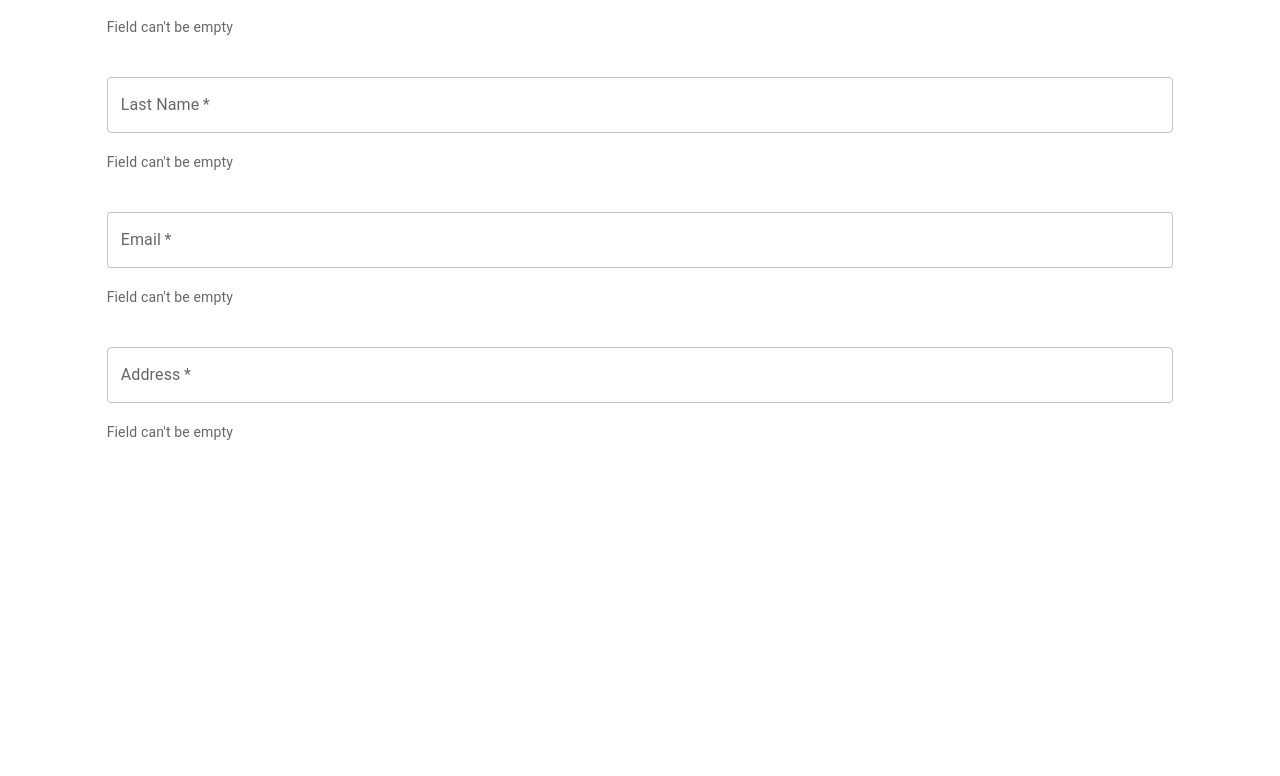
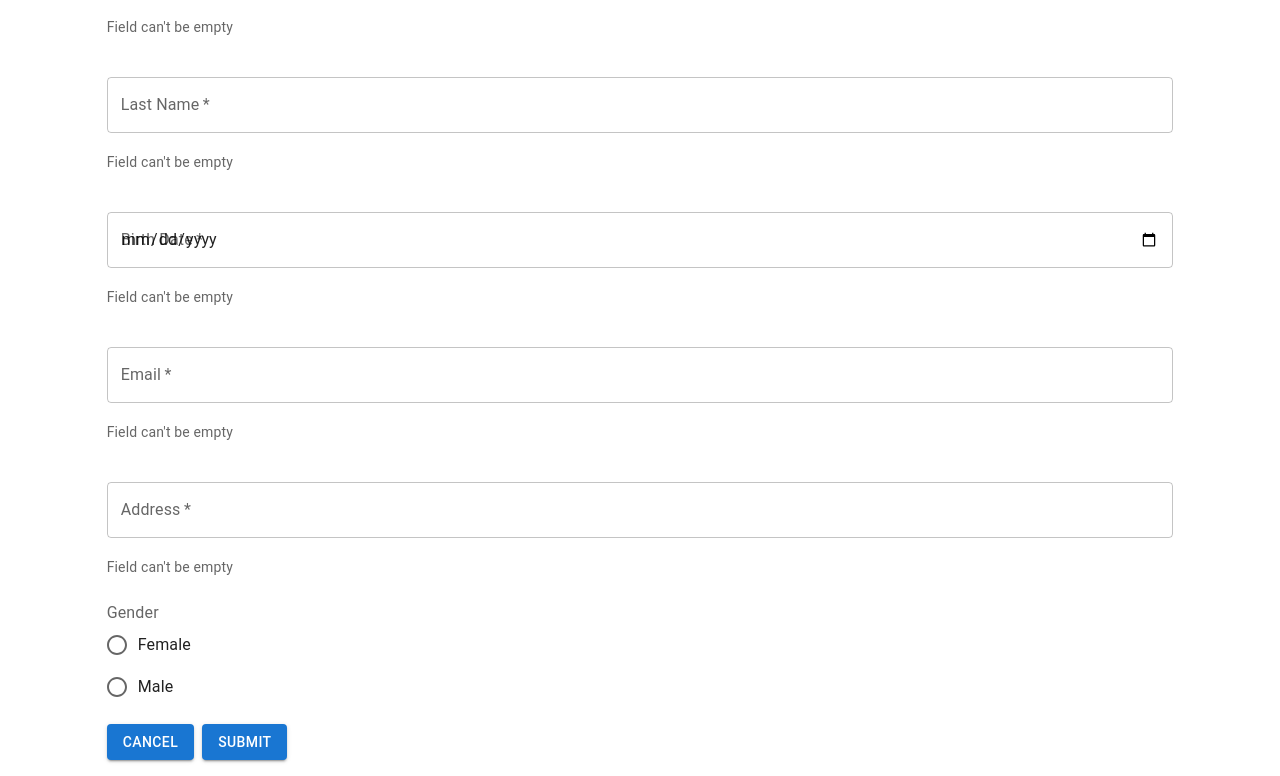
Before and after one commit to EliteArmy/students-frontend, a React (Create React App) app: page /edit in a window 1280 px wide. Shown: the part 214-990 px from the top of the page. Before the commit the page ends 800 px from the top, so only its background shows below. Built offline with nearby package versions, Linux system fonts and the light colour scheme.

Commit message:
adding radio button, cancel and submit

```diff
--- /dev/null
+++ b/src/components/form-radio/form-radio.component.tsx
@@ -0,0 +1,22 @@
+import Radio from '@mui/material/Radio';
+import RadioGroup from '@mui/material/RadioGroup';
+import FormControlLabel from '@mui/material/FormControlLabel';
+import FormControl from '@mui/material/FormControl';
+import FormLabel from '@mui/material/FormLabel';
+
+const RadioButtonsGroup = () => {
+  return (
+    <FormControl component="fieldset">
+      <FormLabel component="legend">Gender</FormLabel>
+      <RadioGroup
+        aria-label="gender"
+        defaultValue="female"
+        name="radio-buttons-group"
+      >
+        <FormControlLabel value="false" control={<Radio />} label="Female" />
+        <FormControlLabel value="true" control={<Radio />} label="Male" />
+      </RadioGroup>
+    </FormControl>
+  );
+};
+export default RadioButtonsGroup;
--- a/src/components/register/register.component.tsx
+++ b/src/components/register/register.component.tsx
@@ -5,6 +5,9 @@ import { Student } from '../../interfaces/student';
 import { registerStudentStart } from '../../redux/students/student.actions';
 
 import InputField from '../form-input/input-field.component';
+import RadioButtonsGroup from '../form-radio/form-radio.component';
+import { Button } from '@mui/material';
+import Box from '@mui/material/Box';
 
 const Register = () => {
   const dispatch = useDispatch();
@@ -14,7 +17,7 @@ const Register = () => {
   const [student, setStudent] = useState({
     firstName: '',
     lastName: '',
-    birthDate: new Date(),
+    birthDate: '',
     email: '',
     address: '',
     gender: false,
@@ -51,7 +54,7 @@ const Register = () => {
   };
 
   return (
-    <div>
+    <>
       <h2>Add Student</h2>
 
       <form onSubmit={handleSubmit}>
@@ -77,7 +80,7 @@ const Register = () => {
           validationText={[`Field can't be empty`]}
         ></InputField>
 
-        {/* <InputField
+        <InputField
           fieldValue={student.birthDate}
           fieldName="birthDate"
           fieldPlaceholder="Birth Date"
@@ -86,7 +89,7 @@ const Register = () => {
           fieldRequired={true}
           type="date"
           validationText={[`Field can't be empty`]}
-        ></InputField> */}
+        ></InputField>
 
         <InputField
           fieldValue={student.email}
@@ -110,18 +113,18 @@ const Register = () => {
           validationText={[`Field can't be empty`]}
         ></InputField>
 
-        {/* <InputField
-          fieldValue={student.gender}
-          fieldName="gender"
-          fieldPlaceholder="Gender"
-          fieldTextError={displayError}
-          onSetFieldName={handleChange}
-          fieldRequired={true}
-          type="boolean"
-          validationText={[`Field can't be empty`]}
-        ></InputField> */}
+        <RadioButtonsGroup></RadioButtonsGroup>
+
+        <Box sx={{ flexGrow: 1 }}>
+          <Button variant="contained" sx={{ my: 2, mr: 1 }}>
+            Cancel
+          </Button>
+          <Button variant="contained" sx={{ my: 2, mr: 1 }}>
+            Submit
+          </Button>
+        </Box>
       </form>
-    </div>
+    </>
   );
 };
 
--- a/src/interfaces/student.tsx
+++ b/src/interfaces/student.tsx
@@ -1,7 +1,7 @@
 export interface Student {
   firstName: string;
   lastName: string;
-  birthDate: Date | null;
+  birthDate: string;
   email: string;
   address: string;
   gender: boolean;
```
